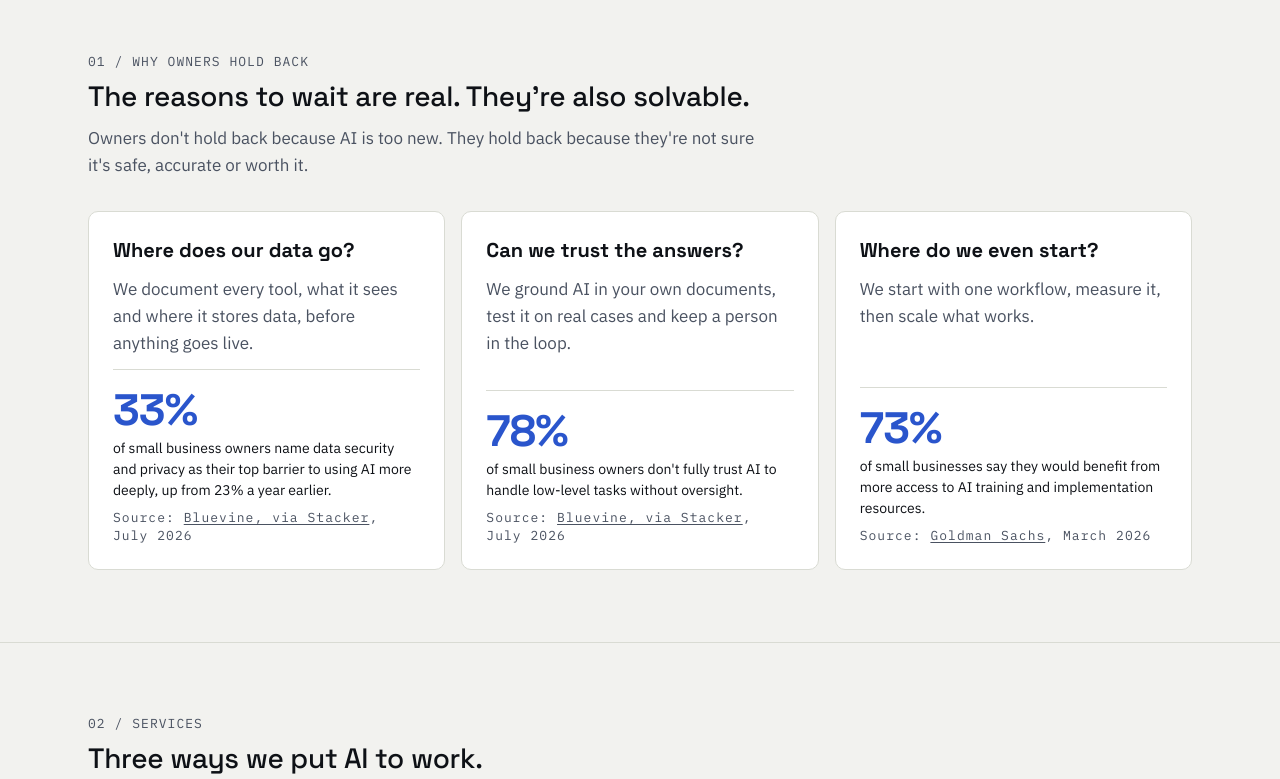
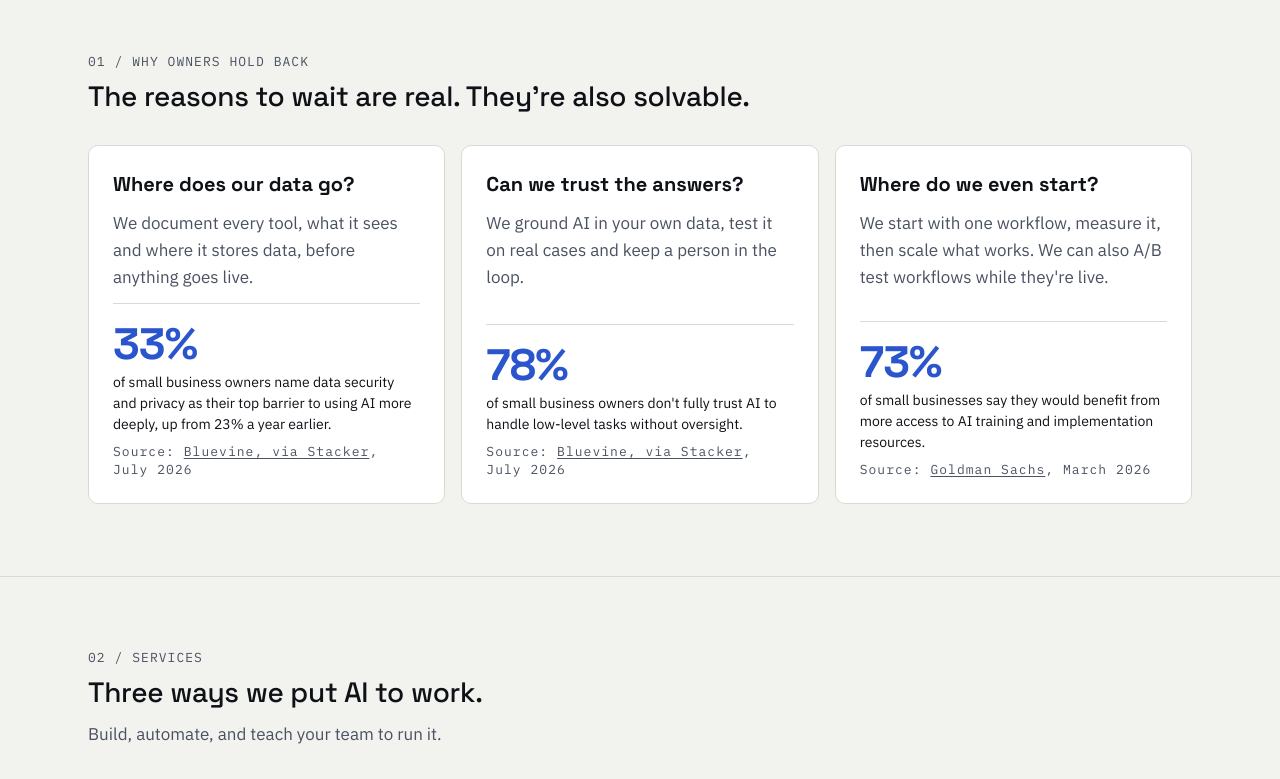
Before and after one commit to dfrho/sureground-tech, a Next.js app: page / in a window 1280 px wide. Shown: the part 660-1439 px from the top of the page. Built offline with nearby package versions, Linux system fonts and the light colour scheme.

Commit message:
p2: home and AI Engineering copy edits from David
Co-Authored-By: Claude Opus 5.5 <noreply@anthropic.com>

```diff
--- a/app/(site)/page.tsx
+++ b/app/(site)/page.tsx
@@ -87,7 +87,6 @@ export default function Home() {
         number="01"
         label="Why owners hold back"
         title="The reasons to wait are real. They're also solvable."
-        intro="Owners don't hold back because AI is too new. They hold back because they're not sure it's safe, accurate or worth it."
       >
         <div className="grid gap-4 md:grid-cols-3">
           <StatCard
@@ -97,12 +96,12 @@ export default function Home() {
           />
           <StatCard
             title="Can we trust the answers?"
-            body="We ground AI in your own documents, test it on real cases and keep a person in the loop."
+            body="We ground AI in your own data, test it on real cases and keep a person in the loop."
             sourceId="bluevine-oversight"
           />
           <StatCard
             title="Where do we even start?"
-            body="We start with one workflow, measure it, then scale what works."
+            body="We start with one workflow, measure it, then scale what works. We can also A/B test workflows while they're live."
             sourceId="goldman-training"
           />
         </div>
@@ -114,7 +113,7 @@ export default function Home() {
         number="02"
         label="Services"
         title="Three ways we put AI to work."
-        intro="Build it, automate it, and teach your team to run it."
+        intro="Build, automate, and teach your team to run it."
         className="border-t border-border"
       >
         <div className="grid gap-4 md:grid-cols-3">
--- a/content/services/ai-engineering.ts
+++ b/content/services/ai-engineering.ts
@@ -4,7 +4,7 @@ export const aiEngineering: ServiceContent = {
   slug: "ai-engineering",
   headline: "AI built into the work your team already does.",
   intro:
-    "We connect proven AI tools to your systems and your documents, test them for accuracy, and hand you something your team can run.",
+    "We connect proven AI tools to your systems and your data, test them for accuracy, and hand you something your team can run.",
   whoFor: [
     "Owners whose team re-keys the same data between systems every week",
     "Teams that answer the same questions from scattered documents",
```
